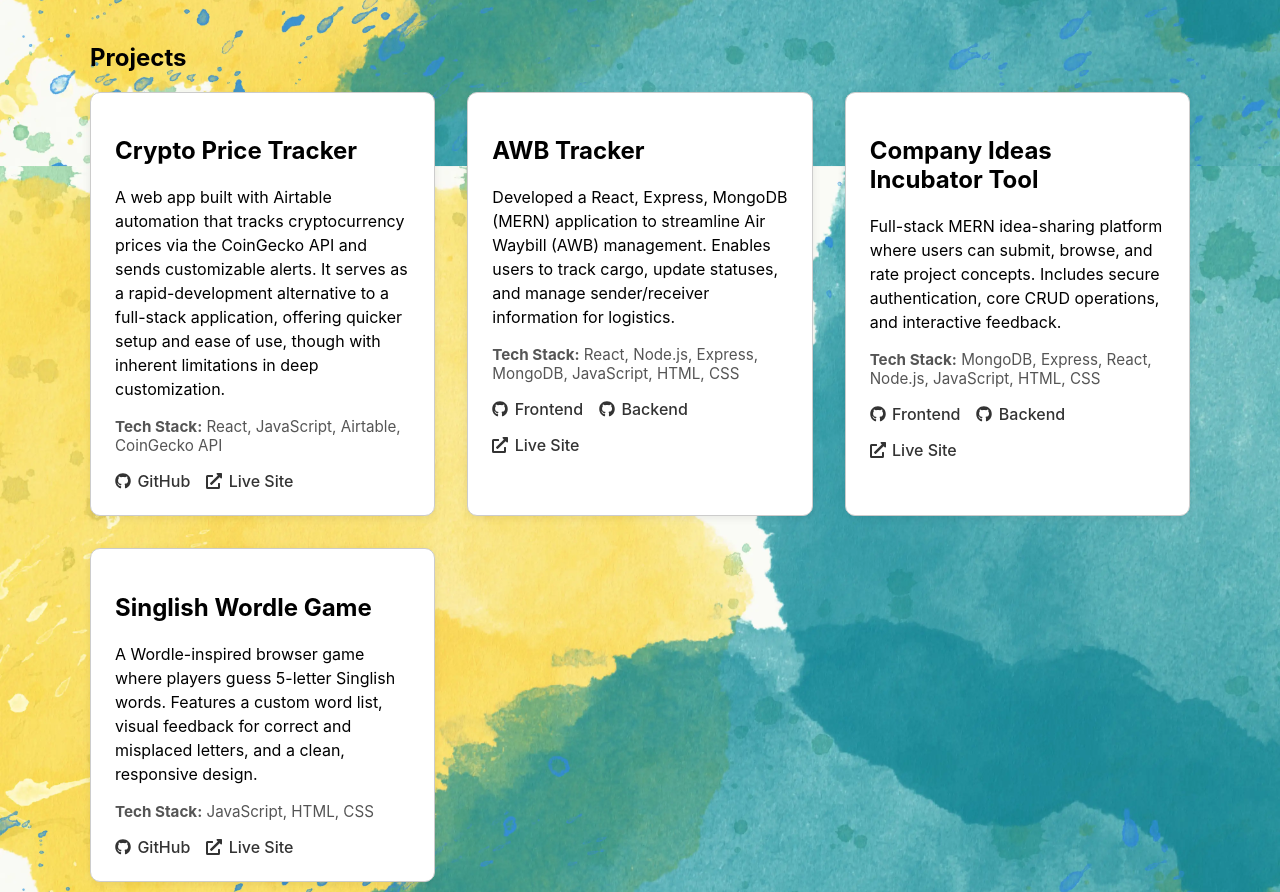
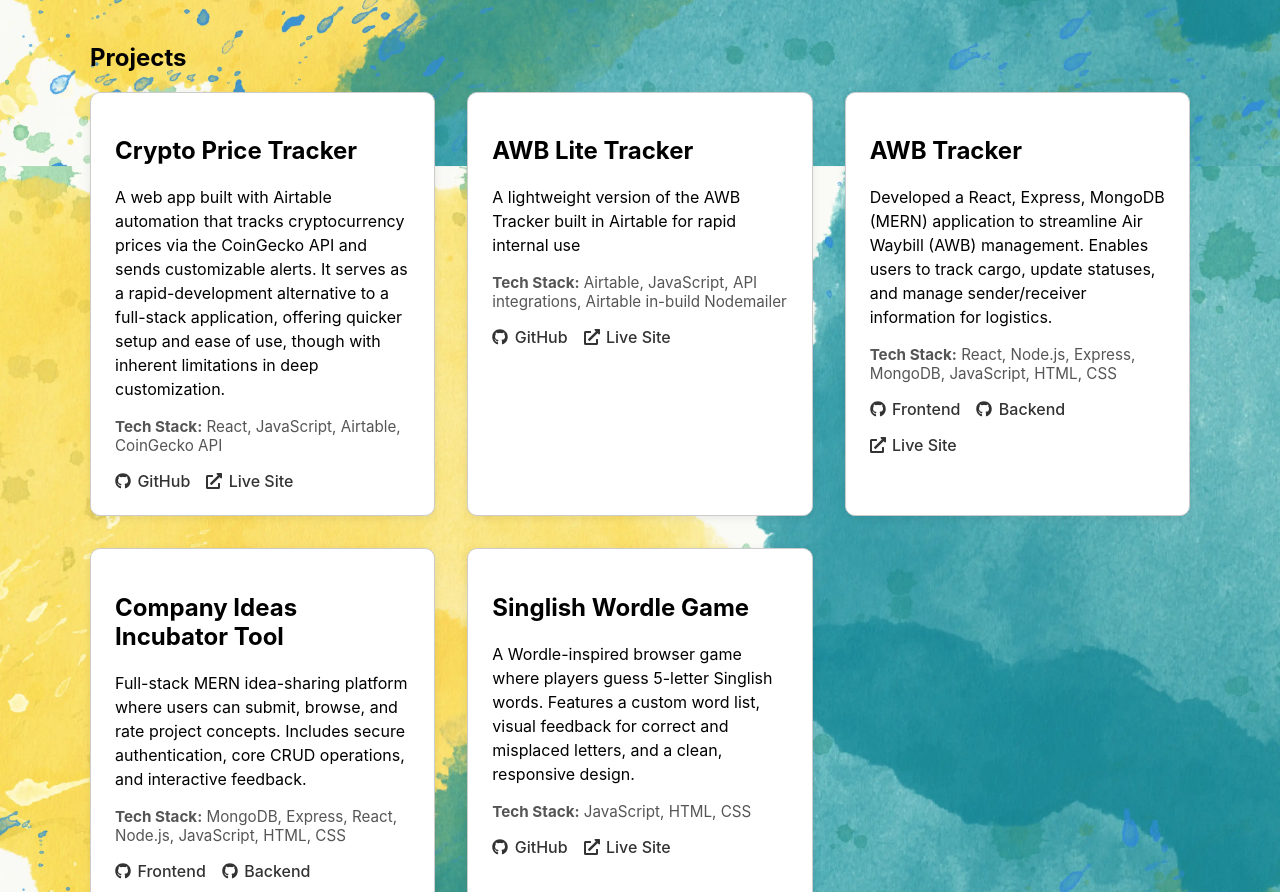
Before and after one commit to tannoah0586/my-portfolio, a React (Create React App) app: page / in a window 1280 px wide. Shown: the part 1540-2432 px from the top of the page. Built offline with nearby package versions, Linux system fonts and the light colour scheme.

Commit message:
added lite control tower project card

```diff
--- a/src/data/projects.js
+++ b/src/data/projects.js
@@ -5,6 +5,12 @@
       tech: ["React", "JavaScript", "Airtable", "CoinGecko API"],
       github: "https://github.com/tannoah0586/crypto-tracker",
       live: "https://airtable.com/appyRM0vuSW9VXrza/pagO1vYLtnyrsbcHZ/form"
+    },{
+      title: "AWB Lite Tracker",
+      description: "A lightweight version of the AWB Tracker built in Airtable for rapid internal use",
+      tech: ["Airtable","JavaScript","API integrations", "Airtable in-build Nodemailer"],
+      github: "https://github.com/tannoah0586/AWB-Tracker-Airtable-Lite-Version/blob/main/README.md",
+      live: "https://airtable.com/appJTBRvo7TmwTumW/pagt2UKSIdz87P8Qa/form"
     },
       {
       title: "AWB Tracker",
```
